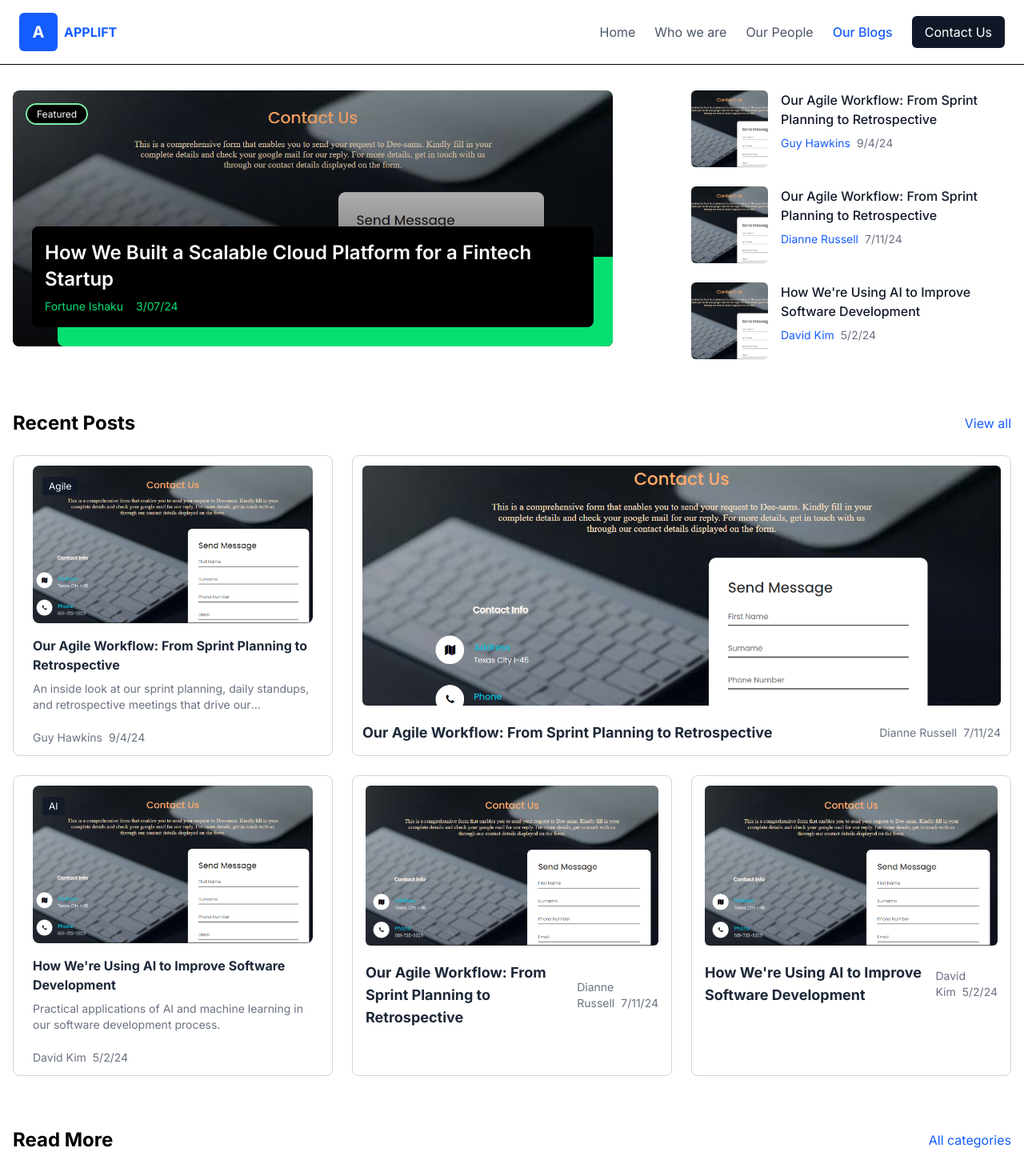
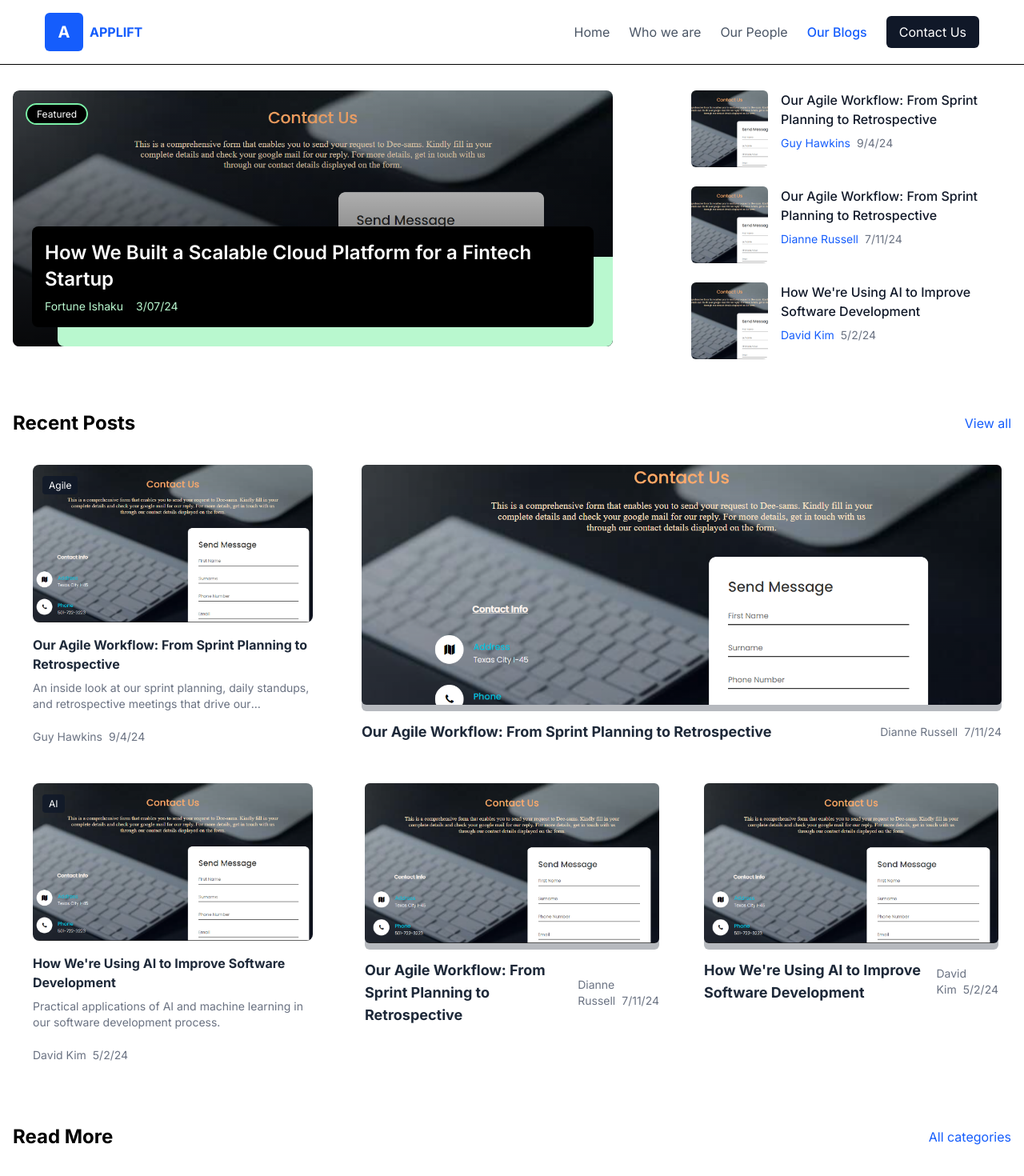
Before and after one commit to AmDeeJhay/Applift-blog, a Next.js app: page /blogs in a window 1280 px wide. Shown: the top 1470 px of the page at 80% size. Built offline with nearby package versions, Linux system fonts and the light colour scheme.

Commit message:
style: update navigation padding and improve recent posts layout with background shadows

```diff
--- a/src/app/blogs/[id]/page.tsx
+++ b/src/app/blogs/[id]/page.tsx
@@ -53,7 +53,7 @@ export default async function BlogPost({ params }: BlogPageParams) {
   return (
     <main className="min-h-screen bg-white">
       {/* Navigation */}
-      <nav className="flex items-center justify-between px-4 md:px-8 py-4 border-b">
+      <nav className="flex items-center justify-between px-6 md:px-8 py-4 border-b">
         <Link href="/" className="flex items-center">
           <div className="relative w-8 h-8 bg-blue-600 rounded-md flex items-center justify-center">
             <span className="text-white text-sm font-bold">A</span>
@@ -81,7 +81,7 @@ export default async function BlogPost({ params }: BlogPageParams) {
 
       {/* Blog Content */}
       <div className="container mx-auto px-4 py-8 max-w-8xl">
-        <div className="flex justify-between items-center mb-6">
+        <div className="flex justify-between items-center mb-6 px-11">
           {/* Back to blogs link */}
           <Link href="/blogs" className="inline-flex items-center text-blue-600">
             <ChevronLeft size={16} />
--- a/src/app/blogs/page-with-data.tsx
+++ b/src/app/blogs/page-with-data.tsx
@@ -10,7 +10,7 @@ export default function BlogsPage() {
   return (
     <main className="min-h-screen bg-white">
       {/* Navigation */}
-      <nav className="flex items-center justify-between px-6 py-4 border-b">
+      <nav className="flex items-center justify-between px-14 py-4 border-b">
         <Link href="/" className="flex items-center">
           <div className="relative w-12 h-12 bg-blue-600 rounded-md flex items-center justify-center">
             <span className="text-white text-xl font-bold">A</span>
--- a/src/app/blogs/page.tsx
+++ b/src/app/blogs/page.tsx
@@ -23,7 +23,7 @@ export default function BlogsPage() {
   return (
     <main className="min-h-screen bg-white">
       {/* Navigation */}
-      <nav className="flex items-center justify-between px-6 py-4 border-b">
+      <nav className="flex items-center justify-between px-14 py-4 border-b">
         <Link href="/" className="flex items-center">
           <div className="relative w-12 h-12 bg-blue-600 rounded-md flex items-center justify-center">
             <span className="text-white text-xl font-bold">A</span>
--- a/src/components/blog/featured-post.tsx
+++ b/src/components/blog/featured-post.tsx
@@ -30,14 +30,14 @@ export function FeaturedPost({ post }: FeaturedPostProps): JSX.Element {
       <Link href={`/blogs/${post.id}`} className="absolute inset-0">
         <div className="absolute bottom-0 left-0 w-full px-6 pb-6">
           {/* Green Bar Behind */}
-          <div className="h-11 ml-8 bg-green-400 p-14 rounded-b-lg rounded-tr-lg  w-full absolute bottom-0 z-0" />
+          <div className="h-11 ml-8 bg-green-200 p-14 rounded-b-lg rounded-tr-lg  w-full absolute bottom-0 z-0" />
 
           {/* Black Title Card */}
           <div className="relative z-10 bg-black rounded-lg p-4">
             <h2 className="text-white text-2xl font-semibold leading-snug mb-2">
               {post.title}
             </h2>
-            <div className="flex items-center text-sm text-green-400 space-x-4">
+            <div className="flex items-center text-sm text-green-200 space-x-4">
               <span>{post.author}</span>
               <span>{post.date}</span>
             </div>
--- a/src/components/blog/recent-post.tsx
+++ b/src/components/blog/recent-post.tsx
@@ -20,17 +20,23 @@ export function RecentPosts({ posts }: RecentPostsProps): JSX.Element {
         }
 
         return (
-          <div key={post.id} className={`${colSpan} border border-gray-300 rounded-lg p-3`}>
+          <div
+            key={post.id}
+            className={`${colSpan} rounded-lg p-3 bg-white`}
+          >
             {variant === "landscape" ? (
               <div className="flex flex-col">
-                {/* Image Section */}
-                <div className="relative w-full h-[300px] overflow-hidden rounded-md mb-3">
+                {/* Image Section with Shadow */}
+                <div className="relative w-full mb-3">
+                  <div className="absolute w-full h-[300px] bg-gray-900 rounded-md bottom-0 translate-y-2 opacity-30"></div>
+                  <div className="relative w-full h-[300px] overflow-hidden rounded-md">
                     <Image
                       src={post.image || "/assets/images/pics.png"}
                       alt={post.title}
                       fill
                       className="object-cover hover:scale-105 transition-transform duration-300"
                     />
+                  </div>
                 </div>
 
                 {/* Title and Metadata Section */}
@@ -56,16 +62,22 @@ export function RecentPosts({ posts }: RecentPostsProps): JSX.Element {
 
       {/* Extra Two Posts Below the Landscape Post */}
       {posts.slice(1, 5).map((post) => (
-        <div key={post.id} className="border border-gray-300 rounded-lg p-3 px-4">
+        <div
+          key={post.id}
+          className="rounded-lg p-3 px-4 bg-white"
+        >
           <div className="flex flex-col">
-            {/* Image Section */}
-            <div className="relative w-full h-[200px] overflow-hidden rounded-md mb-3">
+            {/* Image Section with Shadow */}
+            <div className="relative w-full mb-3">
+              <div className="absolute w-full h-[200px] bg-gray-900 rounded-md bottom-0 translate-y-2 opacity-30"></div>
+              <div className="relative w-full h-[200px] overflow-hidden rounded-md">
                 <Image
                   src={post.image || "/assets/images/pics.png"}
                   alt={post.title}
                   fill
                   className="object-cover hover:scale-105 transition-transform duration-300"
                 />
+              </div>
             </div>
 
             {/* Title and Metadata Section */}
```
Lines whose indentation alone changed are shown as unchanged.
